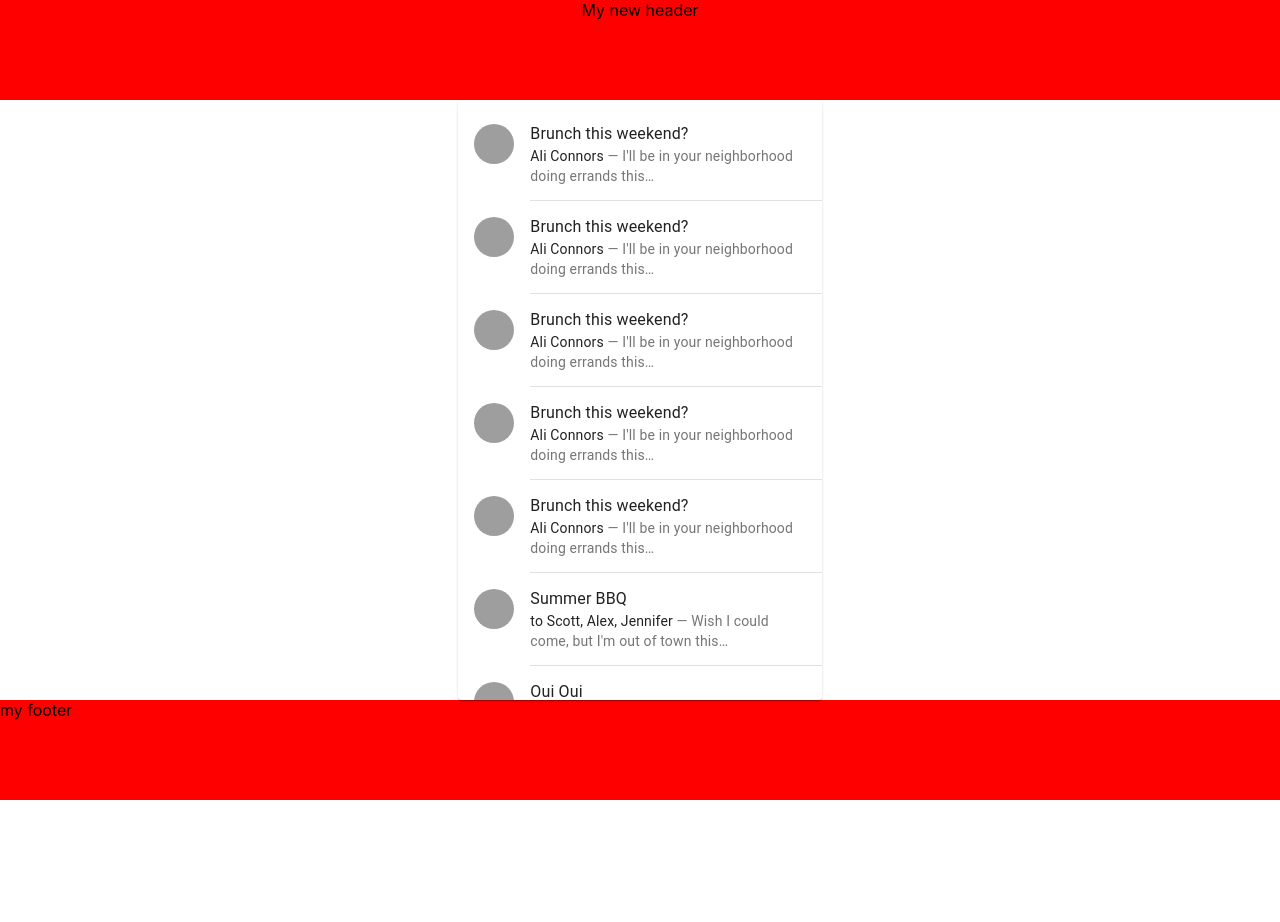
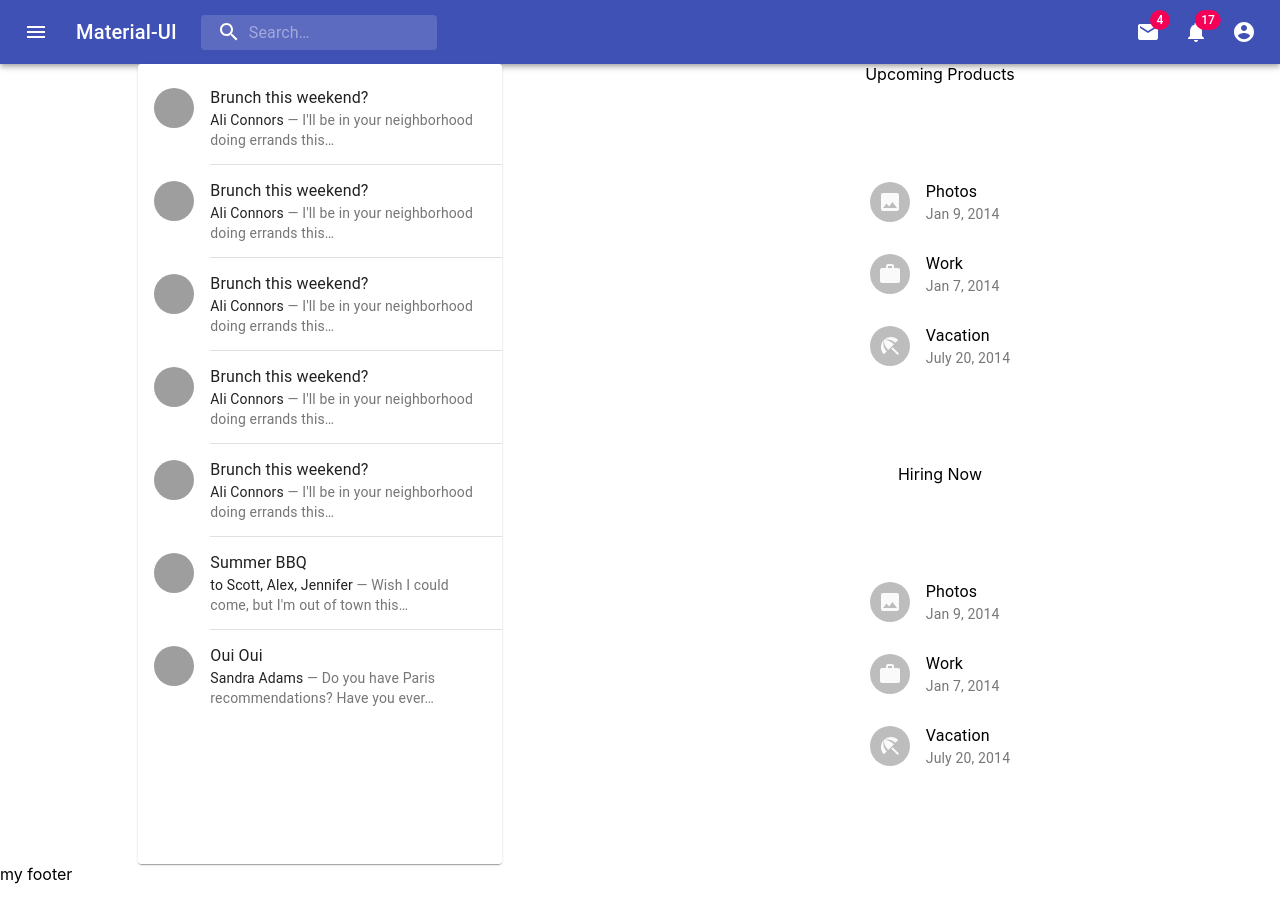
Before and after one commit to thejohnyu/hackathon-veterans, a React (Create React App) app: page / in a window 1280 px wide. Shown: the top 922 px of the page. Before the commit the page ends 800 px from the top, so only its background shows below. Built offline with nearby package versions, Linux system fonts and the light colour scheme; grey boxes are pictures that could not be loaded.

Commit message:
more updates

```diff
--- /dev/null
+++ b/src/App-bar.js
@@ -0,0 +1,232 @@
+import React from 'react';
+import { fade, makeStyles } from '@material-ui/core/styles';
+import AppBar from '@material-ui/core/AppBar';
+import Toolbar from '@material-ui/core/Toolbar';
+import IconButton from '@material-ui/core/IconButton';
+import Typography from '@material-ui/core/Typography';
+import InputBase from '@material-ui/core/InputBase';
+import Badge from '@material-ui/core/Badge';
+import MenuItem from '@material-ui/core/MenuItem';
+import Menu from '@material-ui/core/Menu';
+import MenuIcon from '@material-ui/icons/Menu';
+import SearchIcon from '@material-ui/icons/Search';
+import AccountCircle from '@material-ui/icons/AccountCircle';
+import MailIcon from '@material-ui/icons/Mail';
+import NotificationsIcon from '@material-ui/icons/Notifications';
+import MoreIcon from '@material-ui/icons/MoreVert';
+
+const useStyles = makeStyles((theme) => ({
+  grow: {
+    flexGrow: 1,
+  },
+  menuButton: {
+    marginRight: theme.spacing(2),
+  },
+  title: {
+    display: 'none',
+    [theme.breakpoints.up('sm')]: {
+      display: 'block',
+    },
+  },
+  search: {
+    position: 'relative',
+    borderRadius: theme.shape.borderRadius,
+    backgroundColor: fade(theme.palette.common.white, 0.15),
+    '&:hover': {
+      backgroundColor: fade(theme.palette.common.white, 0.25),
+    },
+    marginRight: theme.spacing(2),
+    marginLeft: 0,
+    width: '100%',
+    [theme.breakpoints.up('sm')]: {
+      marginLeft: theme.spacing(3),
+      width: 'auto',
+    },
+  },
+  searchIcon: {
+    padding: theme.spacing(0, 2),
+    height: '100%',
+    position: 'absolute',
+    pointerEvents: 'none',
+    display: 'flex',
+    alignItems: 'center',
+    justifyContent: 'center',
+  },
+  inputRoot: {
+    color: 'inherit',
+  },
+  inputInput: {
+    padding: theme.spacing(1, 1, 1, 0),
+    // vertical padding + font size from searchIcon
+    paddingLeft: `calc(1em + ${theme.spacing(4)}px)`,
+    transition: theme.transitions.create('width'),
+    width: '100%',
+    [theme.breakpoints.up('md')]: {
+      width: '20ch',
+    },
+  },
+  sectionDesktop: {
+    display: 'none',
+    [theme.breakpoints.up('md')]: {
+      display: 'flex',
+    },
+  },
+  sectionMobile: {
+    display: 'flex',
+    [theme.breakpoints.up('md')]: {
+      display: 'none',
+    },
+  },
+}));
+
+export default function PrimarySearchAppBar() {
+  const classes = useStyles();
+  const [anchorEl, setAnchorEl] = React.useState(null);
+  const [mobileMoreAnchorEl, setMobileMoreAnchorEl] = React.useState(null);
+
+  const isMenuOpen = Boolean(anchorEl);
+  const isMobileMenuOpen = Boolean(mobileMoreAnchorEl);
+
+  const handleProfileMenuOpen = (event) => {
+    setAnchorEl(event.currentTarget);
+  };
+
+  const handleMobileMenuClose = () => {
+    setMobileMoreAnchorEl(null);
+  };
+
+  const handleMenuClose = () => {
+    setAnchorEl(null);
+    handleMobileMenuClose();
+  };
+
+  const handleMobileMenuOpen = (event) => {
+    setMobileMoreAnchorEl(event.currentTarget);
+  };
+
+  const menuId = 'primary-search-account-menu';
+  const renderMenu = (
+    <Menu
+      anchorEl={anchorEl}
+      anchorOrigin={{ vertical: 'top', horizontal: 'right' }}
+      id={menuId}
+      keepMounted
+      transformOrigin={{ vertical: 'top', horizontal: 'right' }}
+      open={isMenuOpen}
+      onClose={handleMenuClose}
+    >
+      <MenuItem onClick={handleMenuClose}>Profile</MenuItem>
+      <MenuItem onClick={handleMenuClose}>My account</MenuItem>
+    </Menu>
+  );
+
+  const mobileMenuId = 'primary-search-account-menu-mobile';
+  const renderMobileMenu = (
+    <Menu
+      anchorEl={mobileMoreAnchorEl}
+      anchorOrigin={{ vertical: 'top', horizontal: 'right' }}
+      id={mobileMenuId}
+      keepMounted
+      transformOrigin={{ vertical: 'top', horizontal: 'right' }}
+      open={isMobileMenuOpen}
+      onClose={handleMobileMenuClose}
+    >
+      <MenuItem>
+        <IconButton aria-label="show 4 new mails" color="inherit">
+          <Badge badgeContent={4} color="secondary">
+            <MailIcon />
+          </Badge>
+        </IconButton>
+        <p>Messages</p>
+      </MenuItem>
+      <MenuItem>
+        <IconButton aria-label="show 11 new notifications" color="inherit">
+          <Badge badgeContent={11} color="secondary">
+            <NotificationsIcon />
+          </Badge>
+        </IconButton>
+        <p>Notifications</p>
+      </MenuItem>
+      <MenuItem onClick={handleProfileMenuOpen}>
+        <IconButton
+          aria-label="account of current user"
+          aria-controls="primary-search-account-menu"
+          aria-haspopup="true"
+          color="inherit"
+        >
+          <AccountCircle />
+        </IconButton>
+        <p>Profile</p>
+      </MenuItem>
+    </Menu>
+  );
+
+  return (
+    <div className={classes.grow}>
+      <AppBar position="static">
+        <Toolbar>
+          <IconButton
+            edge="start"
+            className={classes.menuButton}
+            color="inherit"
+            aria-label="open drawer"
+          >
+            <MenuIcon />
+          </IconButton>
+          <Typography className={classes.title} variant="h6" noWrap>
+            Material-UI
+          </Typography>
+          <div className={classes.search}>
+            <div className={classes.searchIcon}>
+              <SearchIcon />
+            </div>
+            <InputBase
+              placeholder="Search…"
+              classes={{
+                root: classes.inputRoot,
+                input: classes.inputInput,
+              }}
+              inputProps={{ 'aria-label': 'search' }}
+            />
+          </div>
+          <div className={classes.grow} />
+          <div className={classes.sectionDesktop}>
+            <IconButton aria-label="show 4 new mails" color="inherit">
+              <Badge badgeContent={4} color="secondary">
+                <MailIcon />
+              </Badge>
+            </IconButton>
+            <IconButton aria-label="show 17 new notifications" color="inherit">
+              <Badge badgeContent={17} color="secondary">
+                <NotificationsIcon />
+              </Badge>
+            </IconButton>
+            <IconButton
+              edge="end"
+              aria-label="account of current user"
+              aria-controls={menuId}
+              aria-haspopup="true"
+              onClick={handleProfileMenuOpen}
+              color="inherit"
+            >
+              <AccountCircle />
+            </IconButton>
+          </div>
+          <div className={classes.sectionMobile}>
+            <IconButton
+              aria-label="show more"
+              aria-controls={mobileMenuId}
+              aria-haspopup="true"
+              onClick={handleMobileMenuOpen}
+              color="inherit"
+            >
+              <MoreIcon />
+            </IconButton>
+          </div>
+        </Toolbar>
+      </AppBar>
+      {renderMobileMenu}
+      {renderMenu}
+    </div>
+  );
+}
--- a/src/App.css
+++ b/src/App.css
@@ -34,11 +34,23 @@
 .App-footer {
   height: 100px;
   display: flex;
-  background: red;
 }
 
 .App-main {
   display: grid;
+  grid-template-rows: 1fr;
+  grid-template-columns: 1fr 1fr;
+  height: 100vh;
+}
+
+.App-right-column {
+  display: grid;
+  justify-content: center;
+  width: 600px;
+}
+
+.App-left-column {
+  display: grid;
   justify-content: center;
   align-items: center;
 }
--- a/src/App.js
+++ b/src/App.js
@@ -1,14 +1,23 @@
 import React from "react";
-import logo from "./logo.svg";
 import "./App.css";
 import SimpleCard from "./Card";
+import PrimarySearchAppBar from "./App-bar";
+import FolderList from "./Folder";
 
 function App() {
   return (
     <div className="App">
-      <header className="App-header">My new header</header>
+      <PrimarySearchAppBar />
       <main className="App-main">
-        <SimpleCard />
+        <div className="App-left-column">
+          <SimpleCard />
+        </div>
+        <div className="App-right-column">
+          <header>Upcoming Products</header>
+          <FolderList />
+          <header>Hiring Now</header>
+          <FolderList />
+        </div>
       </main>
       <footer className="App-footer">my footer</footer>
     </div>
--- a/src/Card.js
+++ b/src/Card.js
@@ -15,7 +15,7 @@ import Avatar from '@material-ui/core/Avatar';
 
 const useStyles = makeStyles((theme) => ({
     root: {
-        height: 600,
+        height: 800,
         width: "100%",
         maxWidth: "36ch",
         backgroundColor: theme.palette.background.paper,
--- /dev/null
+++ b/src/Folder.js
@@ -0,0 +1,51 @@
+import React from 'react';
+import { makeStyles } from '@material-ui/core/styles';
+import List from '@material-ui/core/List';
+import ListItem from '@material-ui/core/ListItem';
+import ListItemText from '@material-ui/core/ListItemText';
+import ListItemAvatar from '@material-ui/core/ListItemAvatar';
+import Avatar from '@material-ui/core/Avatar';
+import ImageIcon from '@material-ui/icons/Image';
+import WorkIcon from '@material-ui/icons/Work';
+import BeachAccessIcon from '@material-ui/icons/BeachAccess';
+
+const useStyles = makeStyles((theme) => ({
+  root: {
+    width: '100%',
+    maxWidth: 360,
+    backgroundColor: theme.palette.background.paper,
+  },
+}));
+
+export default function FolderList() {
+  const classes = useStyles();
+
+  return (
+    <List className={classes.root}>
+      <ListItem>
+        <ListItemAvatar>
+          <Avatar>
+            <ImageIcon />
+          </Avatar>
+        </ListItemAvatar>
+        <ListItemText primary="Photos" secondary="Jan 9, 2014" />
+      </ListItem>
+      <ListItem>
+        <ListItemAvatar>
+          <Avatar>
+            <WorkIcon />
+          </Avatar>
+        </ListItemAvatar>
+        <ListItemText primary="Work" secondary="Jan 7, 2014" />
+      </ListItem>
+      <ListItem>
+        <ListItemAvatar>
+          <Avatar>
+            <BeachAccessIcon />
+          </Avatar>
+        </ListItemAvatar>
+        <ListItemText primary="Vacation" secondary="July 20, 2014" />
+      </ListItem>
+    </List>
+  );
+}
```
